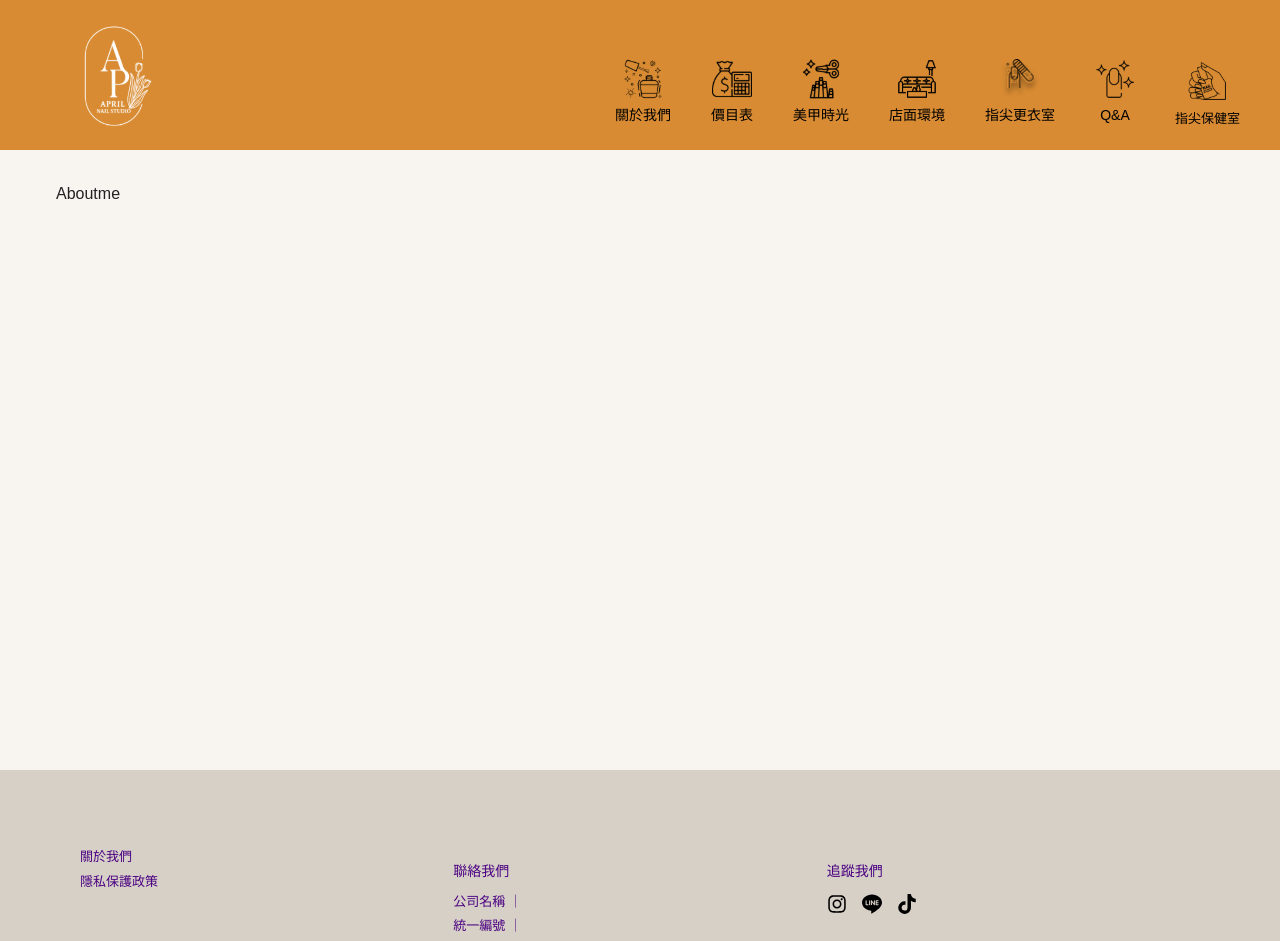
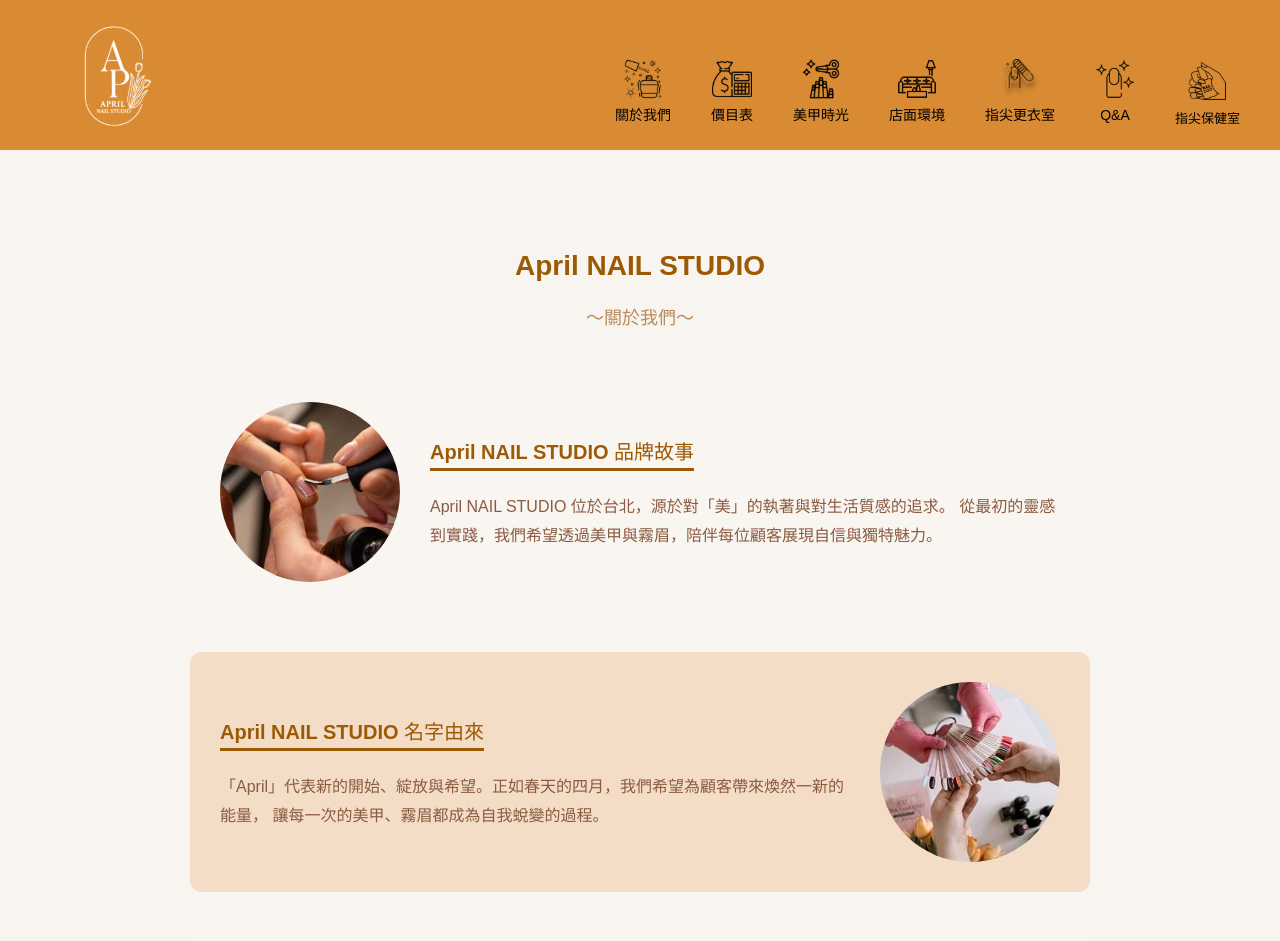
Before and after one commit to zoena5303/april-nail-project, a React (Vite) app: page /aboutme in a window 1280 px wide. Shown: the top 941 px of the page. Built offline with nearby package versions, Linux system fonts and the light colour scheme.

Commit message:
0911部分頁面修正/新鄒關於我

```diff
--- a/src/pages/StoreEnvironment.jsx
+++ b/src/pages/StoreEnvironment.jsx
@@ -22,13 +22,13 @@
 const StoreEnvironment = () => {
   return (
     <div className="store-env">
-      {/* Banner */}
+      {/* ===== Banner ===== */}
       <div className="banner">
         <img src={storeBanner} alt="店內環境 Banner" />
       </div>
 
-      {/* 接待櫃檯 */}
-      <section className="env-block">
+      {/* ===== 接待櫃檯 ===== */}
+      <section className="env-block reception">
         <div className="env-text">
           <h2>接待櫃檯</h2>
           <p>迎接你的第一站</p>
@@ -40,21 +40,21 @@
         </div>
       </section>
 
-      {/* 美甲區 */}
-      <section className="env-block reverse">
-        <div className="env-text">
-          <h2>美甲區</h2>
-          <p>迎接你的第二站</p>
-        </div>
+      {/* ===== 美甲區 ===== */}
+      <section className="env-block nail">
         <div className="env-images collage">
           <div className="img-box medium"><img src={nail1} alt="美甲區1" /></div>
           <div className="img-box large"><img src={nail2} alt="美甲區2" /></div>
           <div className="img-box small"><img src={nail3} alt="美甲區3" /></div>
         </div>
+        <div className="env-text">
+          <h2>美甲區</h2>
+          <p>迎接你的第二站</p>
+        </div>
       </section>
 
-      {/* 霧眉區 */}
-      <section className="env-block">
+      {/* ===== 霧眉區 ===== */}
+      <section className="env-block brow">
         <div className="env-text">
           <h2>霧眉區</h2>
           <p>迎接你的第三站</p>
--- a/src/pages/aboutme.jsx
+++ b/src/pages/aboutme.jsx
@@ -1,9 +1,81 @@
-import React from 'react'
+import React, { useEffect } from "react";
+import "../scss/Aboutmestyle.scss";
+
+// 匯入圖片（請確認這三張圖片真的在 src/assets/images/ 底下）
+import aboutme4 from "../assets/images/aboutme4.jpg";
+import aboutme5 from "../assets/images/aboutme5.jpg";
+import aboutme6 from "../assets/images/aboutme6.jpg";
 
 const Aboutme = () => {
+  useEffect(() => {
+    const elements = document.querySelectorAll(".circle, .aboutme-text");
+
+    const observer = new IntersectionObserver(
+      (entries) => {
+        entries.forEach((entry) => {
+          if (entry.isIntersecting) {
+            entry.target.classList.add("fade-in");
+            observer.unobserve(entry.target);
+          }
+        });
+      },
+      { threshold: 0.2 }
+    );
+
+    elements.forEach((el) => observer.observe(el));
+
+    return () => observer.disconnect();
+  }, []);
+
   return (
-    <div>Aboutme</div>
-  )
-}
+    <div className="aboutme-page">
+      <h2 className="aboutme-title">April NAIL STUDIO</h2>
+      <p className="aboutme-subtitle">～關於我們～</p>
 
-export default Aboutme
+      {/* 品牌故事 */}
+      <section className="aboutme-section light">
+        <div className="circle">
+          <img src={aboutme4} alt="品牌故事" />
+        </div>
+        <div className="aboutme-text">
+          <h3>April NAIL STUDIO 品牌故事</h3>
+          <p>
+            April NAIL STUDIO 位於台北，源於對「美」的執著與對生活質感的追求。
+            從最初的靈感到實踐，我們希望透過美甲與霧眉，陪伴每位顧客展現自信與獨特魅力。
+          </p>
+        </div>
+      </section>
+
+      {/* 名字由來 */}
+      <section className="aboutme-section dark reverse">
+        <div className="circle">
+          <img src={aboutme5} alt="名字由來" />
+        </div>
+        <div className="aboutme-text">
+          <h3>April NAIL STUDIO 名字由來</h3>
+          <p>
+            「April」代表新的開始、綻放與希望。正如春天的四月，我們希望為顧客帶來煥然一新的能量，
+            讓每一次的美甲、霧眉都成為自我蛻變的過程。
+          </p>
+        </div>
+      </section>
+
+      {/* 品牌理念 */}
+      <section className="aboutme-section light">
+        <div className="circle">
+          <img src={aboutme6} alt="品牌理念" />
+        </div>
+        <div className="aboutme-text">
+          <h3>April NAIL STUDIO 品牌理念</h3>
+          <p>
+            我們相信美是一種生活態度，而非僅僅是外在的修飾。
+            透過專業的技術、貼心的服務，我們致力於打造一個溫暖、自在的空間，
+            讓每一位顧客都能安心地綻放最真實的自己。
+          </p>
+        </div>
+      </section>
+    </div>
+  );
+};
+
+export default Aboutme;
--- a/src/scss/Aboutmestyle.scss
+++ b/src/scss/Aboutmestyle.scss
@@ -0,0 +1,142 @@
+.aboutme-page {
+  max-width: 900px;
+  margin: 0 auto;
+  padding: 40px 20px;
+  text-align: center;
+
+  .aboutme-title {
+    font-size: 28px;
+    font-weight: bold;
+    margin-bottom: 5px;
+    color: #9C5A05;
+  }
+
+  .aboutme-subtitle {
+    font-size: 18px;
+    color: #b88b5c;
+    margin-bottom: 40px;
+  }
+
+  .aboutme-section {
+    display: flex;
+    align-items: center;
+    justify-content: space-between;
+    margin-bottom: 40px;
+    text-align: left;
+    padding: 30px;
+    border-radius: 12px;
+
+    &.light {
+      background-color: #f9f5f0;
+    }
+
+    &.dark {
+      background-color: #f3ddc7;
+    }
+
+    /* 圓圈圖片 */
+    .circle {
+      width: 180px;
+      height: 180px;
+      border-radius: 50%;
+      overflow: hidden;
+      flex-shrink: 0;
+      opacity: 0;
+      transform: scale(0.8);
+      transition: all 0.8s ease;
+
+      img {
+        width: 100%;
+        height: 100%;
+        object-fit: cover;
+        display: block;
+      }
+
+      &:hover {
+        transform: scale(1.05);
+        box-shadow: 0 6px 15px rgba(0, 0, 0, 0.15);
+      }
+
+      &.fade-in {
+        opacity: 1;
+        transform: scale(1);
+      }
+    }
+
+    /* 文字區塊 */
+    .aboutme-text {
+      flex: 1;
+      margin-left: 30px;
+      opacity: 0;
+      transform: translateY(30px);
+      transition: all 0.8s ease;
+
+      &.fade-in {
+        opacity: 1;
+        transform: translateY(0);
+      }
+
+      h3 {
+        font-size: 20px;
+        font-weight: bold;
+        margin-bottom: 10px;
+        color: #9C5A05;
+        position: relative;
+        display: inline-block;
+
+        &::after {
+          content: "";
+          position: absolute;
+          left: 0;
+          bottom: -4px;
+          width: 0%;
+          height: 3px;
+          background: #9C5A05;
+          animation: underline-slide 0.8s ease forwards;
+        }
+      }
+
+      p {
+        font-size: 16px;
+        line-height: 1.8;
+        color: #8B5B42;
+      }
+    }
+
+    /* 左右互換 */
+    &.reverse {
+      flex-direction: row-reverse;
+
+      .aboutme-text {
+        margin-left: 0;
+        margin-right: 30px;
+      }
+    }
+  }
+}
+
+/* 底線動畫 */
+@keyframes underline-slide {
+  from {
+    width: 0%;
+  }
+  to {
+    width: 100%;
+  }
+}
+
+/* RWD */
+@media (max-width: 768px) {
+  .aboutme-section {
+    flex-direction: column;
+    text-align: center;
+
+    .circle {
+      margin-bottom: 20px;
+    }
+
+    .aboutme-text {
+      margin: 0;
+    }
+  }
+}
--- a/src/scss/Faqstyle.scss
+++ b/src/scss/Faqstyle.scss
@@ -4,7 +4,7 @@
   padding: 40px 20px;
   color: #3c2f2f;
 
-  /* Header：標題 + 搜尋框 */
+  /* ===== Header：標題 + 搜尋框 ===== */
   .faq-header {
     display: flex;
     justify-content: space-between;
@@ -73,23 +73,19 @@
     margin-bottom: 20px;
   }
 
-  /* FAQ 卡片 */
+  /* ===== FAQ 卡片 ===== */
   .faq-list {
     .faq-item {
-      background: #F5E6CC; // 奶茶色
       border-radius: 12px;
-      padding: 18px 22px;
       margin-bottom: 18px;
       box-shadow: 0 4px 10px rgba(0, 0, 0, 0.08);
+      overflow: hidden;
       transition: all 0.3s ease;
-      overflow: hidden;
 
-      &.active {
-        background: linear-gradient(180deg, #F3E0B1 0%, #F5E6CC 100%);
-        box-shadow: 0 6px 14px rgba(0, 0, 0, 0.12);
-      }
-
+      /* 問題區塊（上半部） */
       .faq-question {
+        background: #f5e6cc; // 奶茶色
+        padding: 16px 20px;
         display: flex;
         justify-content: space-between;
         align-items: center;
@@ -108,15 +104,17 @@
         }
       }
 
+      /* 答案區塊（下半部） */
       .faq-answer {
+        background: #fffaf3; // 更淺的底色，和上面分層
         max-height: 0;
         overflow: hidden;
-        transition: max-height 0.5s ease, opacity 0.4s ease;
+        transition: max-height 0.5s ease, opacity 0.4s ease, padding 0.3s ease;
         font-size: 16px;
         line-height: 1.7;
         color: #333;
-        margin-top: 8px;
         opacity: 0;
+        padding: 0 20px; // 收合時不顯示上下 padding
 
         p {
           margin: 0;
@@ -124,9 +122,14 @@
         }
       }
 
-      &.active .faq-answer {
-        max-height: 500px;
-        opacity: 1;
+      &.active {
+        box-shadow: 0 6px 14px rgba(0, 0, 0, 0.12);
+
+        .faq-answer {
+          max-height: 500px;
+          opacity: 1;
+          padding: 16px 20px; // 展開時才有內距
+        }
       }
     }
   }
--- a/src/scss/NailTimestyle.scss
+++ b/src/scss/NailTimestyle.scss
@@ -5,6 +5,7 @@
     width: 100vw;
     height: 300px;
     margin-left: calc(-50vw + 50%);
+    margin-top: -40px;   /* ✅ 往上移動，去掉上方留白 */
     overflow: hidden;
 
     img {
```
Also changed, not shown: src/scss/StoreEnvironmentstyle.scss (+45 -45 lines).
